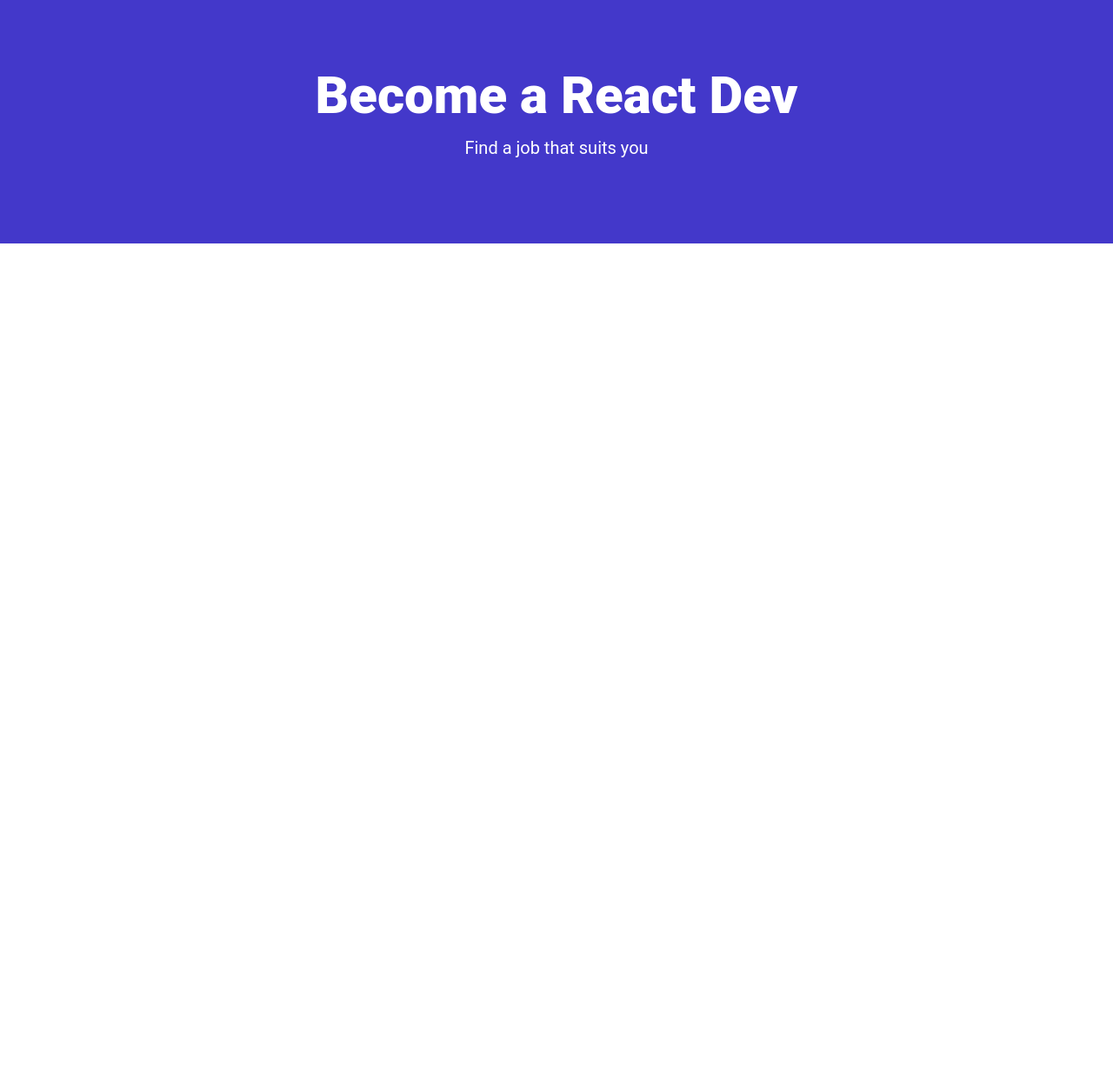
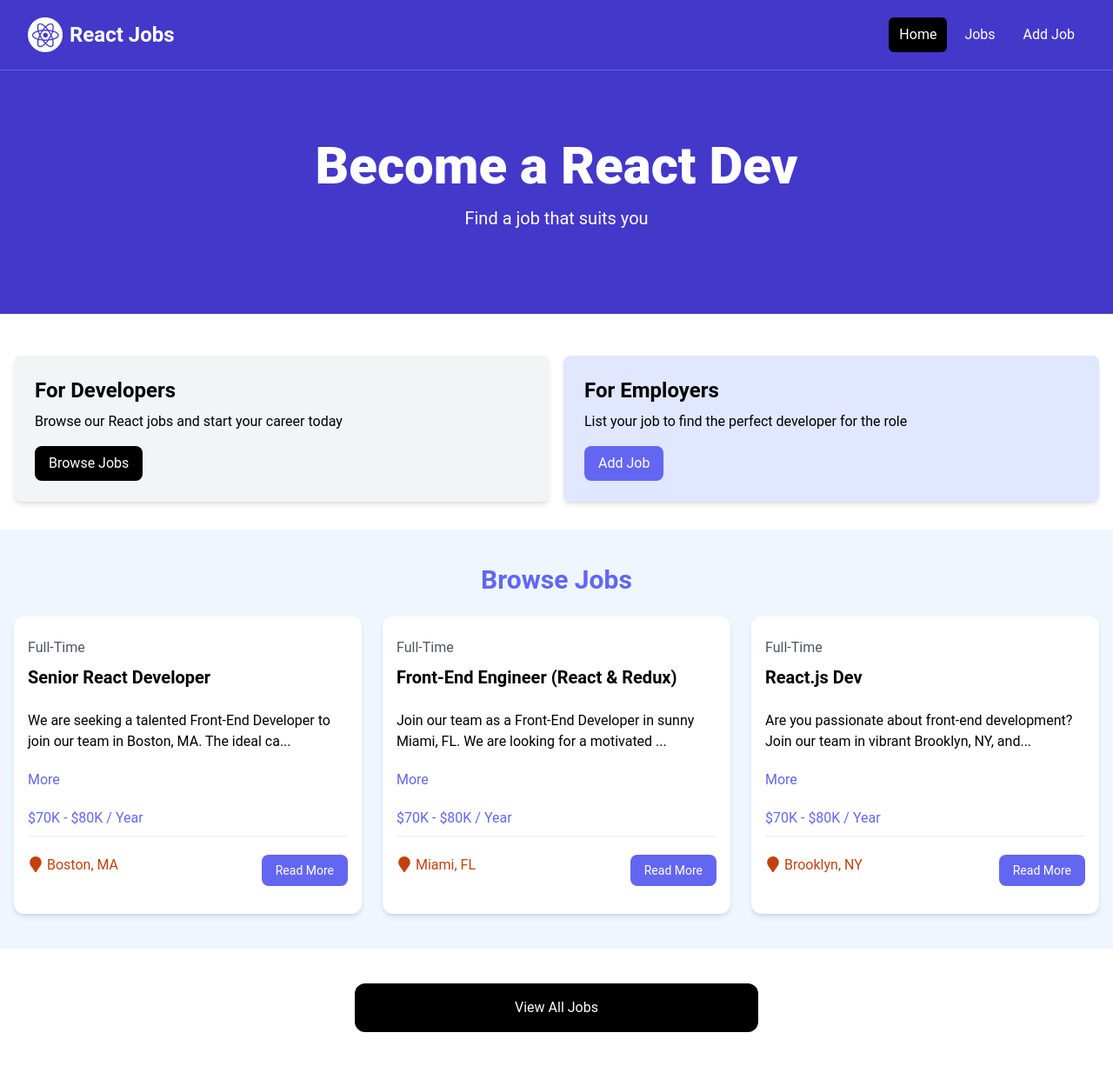
Before and after one commit to Mwimar/react-jobs, a React (Vite) app: page / in a window 1280 px wide. Shown: the whole page at 87% size. Before the commit the page ends 800 px from the top, so only its background shows below. Built offline with nearby package versions, Linux system fonts and the light colour scheme.

Commit message:
added jobs page

```diff
--- a/src/App.jsx
+++ b/src/App.jsx
@@ -8,11 +8,13 @@ import {
 
 import MainLayout from "./layouts/MainLayout";
 import HomePage from "./pages/HomePage";
+import JobsPage from "./layouts/JobsPage";
 
 const router = createBrowserRouter(
   createRoutesFromElements(
     <Route path="/" element={<MainLayout />}>
       <Route index element={<HomePage />} />
+      <Route path="/jobs" element={<JobsPage />} />
     </Route>
   )
 );
--- a/src/components/Navbar.jsx
+++ b/src/components/Navbar.jsx
@@ -1,4 +1,4 @@
-import React from "react";
+import { Link } from "react-router-dom";
 import logo from "../assets/images/logo.png";
 
 const Navbar = () => {
@@ -7,35 +7,35 @@ const Navbar = () => {
       <div className="mx-auto max-w-7xl px-2 sm:px-6 lg:px-8">
         <div className="flex h-20 items-center justify-between">
           <div className="flex flex-1 items-center justify-center md:items-stretch md:justify-start">
-            <a
+            <Link
               className="flex flex-shrink-0 items-center mr-4"
-              href="/index.html"
+              to="/index.html"
             >
               <img className="h-10 w-auto" src={logo} alt="React Jobs" />
               <span className="hidden md:block text-white text-2xl font-bold ml-2">
                 React Jobs
               </span>
-            </a>
+            </Link>
             <div className="md:ml-auto">
               <div className="flex space-x-2">
-                <a
-                  href="/index.html"
+                <Link
+                  to="/"
                   className="text-white bg-black hover:bg-gray-900 hover:text-white rounded-md px-3 py-2"
                 >
                   Home
-                </a>
-                <a
-                  href="/jobs.html"
+                </Link>
+                <Link
+                  to="/jobs"
                   className="text-white hover:bg-gray-900 hover:text-white rounded-md px-3 py-2"
                 >
                   Jobs
-                </a>
-                <a
-                  href="/add-job.html"
+                </Link>
+                <Link
+                  to="/add-job"
                   className="text-white hover:bg-gray-900 hover:text-white rounded-md px-3 py-2"
                 >
                   Add Job
-                </a>
+                </Link>
               </div>
             </div>
           </div>
--- a/src/components/ViewAllJobs.jsx
+++ b/src/components/ViewAllJobs.jsx
@@ -1,14 +1,14 @@
-import React from "react";
+import { Link } from "react-router-dom";
 
 const ViewAllJobs = () => {
   return (
     <section className="m-auto max-w-lg my-10 px-6">
-      <a
-        href="/jobs"
+      <Link
+        to="/jobs"
         className="block bg-black text-white text-center py-4 px-6 rounded-xl hover:bg-gray-700"
       >
         View All Jobs
-      </a>
+      </Link>
     </section>
   );
 };
--- /dev/null
+++ b/src/layouts/JobsPage.jsx
@@ -0,0 +1,7 @@
+import React from "react";
+
+const JobsPage = () => {
+  return <div>JobsPage</div>;
+};
+
+export default JobsPage;
--- a/src/layouts/MainLayout.jsx
+++ b/src/layouts/MainLayout.jsx
@@ -1,8 +1,10 @@
 import { Outlet } from "react-router-dom";
+import Navbar from "../components/Navbar";
 
 const MainLayout = () => {
   return (
     <>
+      <Navbar />
       <Outlet />
     </>
   );
--- a/src/pages/HomePage.jsx
+++ b/src/pages/HomePage.jsx
@@ -1,10 +1,15 @@
-import React from "react";
 import Hero from "../components/Hero";
+import HomeCards from "../components/HomeCards";
+import JobListings from "../components/JobListings";
+import ViewAllJobs from "../components/ViewAllJobs";
 
 export const HomePage = () => {
   return (
     <>
       <Hero />
+      <HomeCards />
+      <JobListings />
+      <ViewAllJobs />
     </>
   );
 };
```
